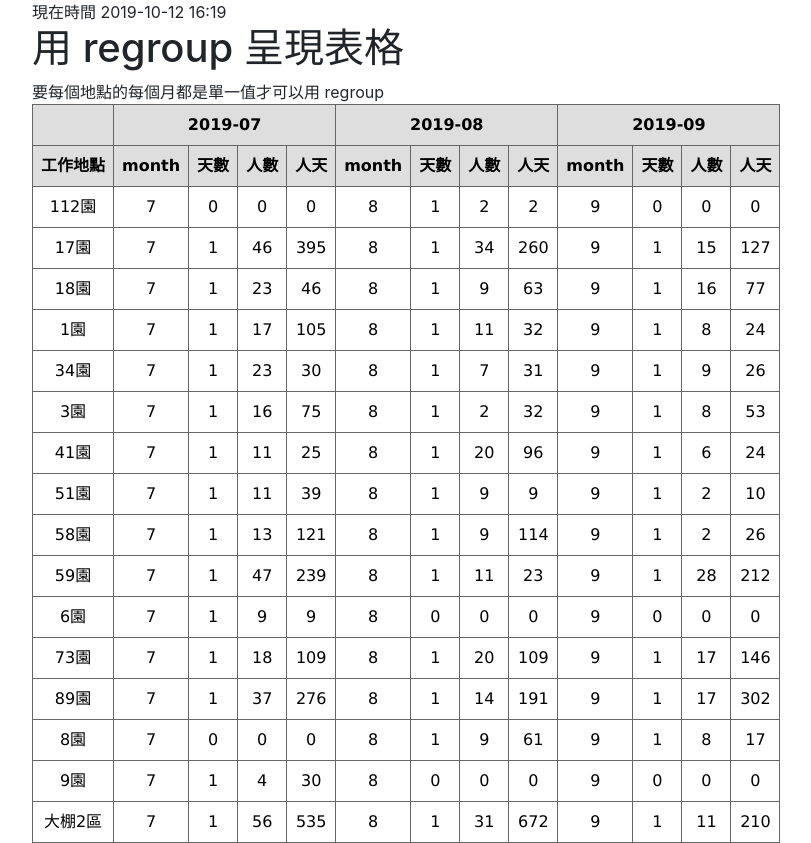
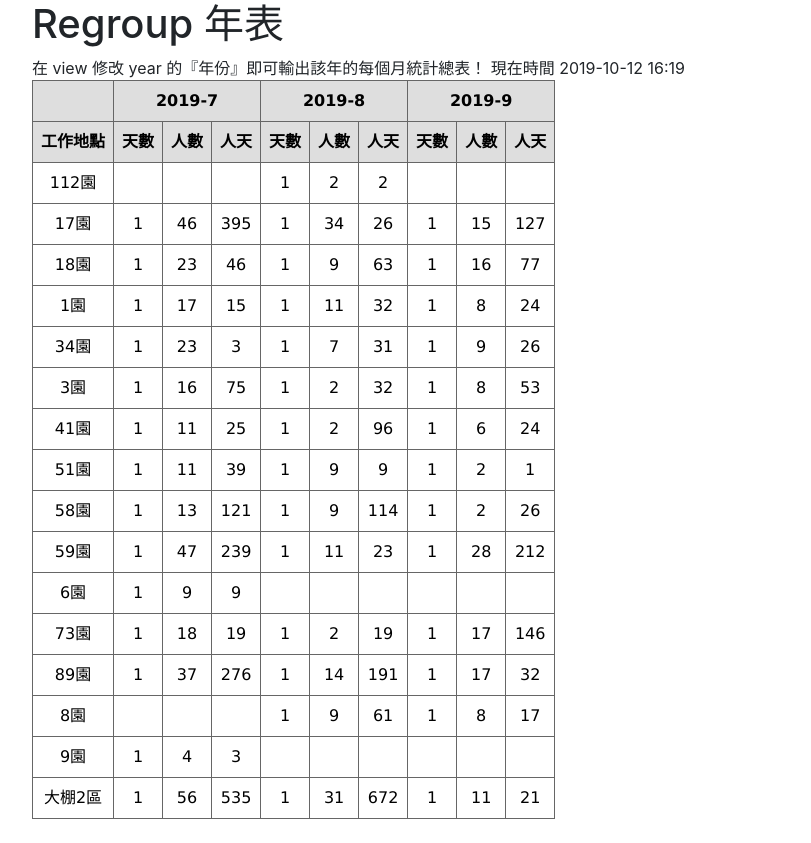
Before and after one commit to amychenmit/misdj-ww, a Django app: page /work3/ in a window 1280 px wide. Shown: the whole page, without its empty margins (53-864 px from the left). After the commit the page ends 819 px from the top, so only its background shows below. Run offline with Django 3.2, Linux system fonts and the light colour scheme; data comes from the database, SQL or seed files in the repository; some libraries are stand-ins or nearby versions.

Commit message:
動態年表完成

```diff
--- a/note/templates/note/work3.html
+++ b/note/templates/note/work3.html
@@ -3,46 +3,38 @@
 {% block content %}
 
 
+
+
+<h1>Regroup 年表</h1>
+在 view 修改 year 的『年份』即可輸出該年的每個月統計總表！
 現在時間 {% now "Y-m-d H:i" %}
-
-<h1>用 regroup 呈現表格</h1>
-要每個地點的每個月都是單一值才可以用 regroup
-
-{% regroup list by place as list2 %}
+<br>
 
 <table class='gridtable'>
         <tr>
             <th></th>
-            <th colspan = 4>2019-07</th>
-            <th colspan = 4>2019-08</th>
-            <th colspan = 4>2019-09</th>
-
+            {% for x in dis_m %}
+            <th colspan = 3>{{year}}-{{x.date1__month}}</th>
+            {% endfor %}
         </tr>
         <tr>
             <th>工作地點</th>
-            <th>month</th>
+            {% for x in dis_m %}
             <th>天數</th>
             <th>人數</th>
             <th>人天</th>
-            <th>month</th>
-            <th>天數</th>
-            <th>人數</th>
-            <th>人天</th>
-            <th>month</th>
-            <th>天數</th>
-            <th>人數</th>
-            <th>人天</th>
+            {% endfor %}
         </tr>
 
+        {% regroup list by place as list2 %}
         {% for y in list2 %}
 
             <tr>
                 <td>{{ y.grouper }}</td>
                 {% for x in y.list %}
-                <td>{{ x.date1__month }}</td>
-                <td>{{ x.New_num_dates }}</td>
-                <td>{{ x.New_num_worker }}</td>
-                <td>{{ x.New_worktimes }}</td>
+                <td>{{ x.New_num_dates|cut:"0" }}</td>
+                <td>{{ x.New_num_worker|cut:"0" }}</td>
+                <td>{{ x.New_worktimes|cut:"0" }}</td>
                 {% endfor %}
             </tr>
         {% endfor %}
--- a/note/views.py
+++ b/note/views.py
@@ -61,20 +61,21 @@ def work(request):
 #妹妹的實驗室：這個寫法可以應付多個不限定月份
 def work3(request):
 
+    #輸入想要的年份即可 Generate 整年的數據
+    year = 2019
     list0={}
+    dis_p = Work.objects.values_list('place', flat=True).distinct().order_by('place')
+    num_p = dis_p.count()
+    dis_m = Work.objects.order_by('date1__month').values('date1__month').distinct()
+    num_m = dis_m.count()
 
-    #共15個
-    dis_p = Work.objects.values_list('place', flat=True).distinct().order_by('place')
-    #共3個
-    dis_m = Work.objects.order_by('date1__month').values('date1__month').distinct()
-
-
-    for i in range(dis_p.count()):
+    for i in range(num_p):
         #現在只可支援連續的月份
-        for j in range(7,10):
+        for j in range(num_m):
 
             #目前的寫法如果 place 超過 99 筆會有錯誤，到時候改成 *1000就可以了
-            list0[i+100*j]={'place':dis_p[i], 'date1__month':j}
+            list0[i+100*j]={'place':dis_p[i], 'date1__year':year ,'date1__month':dis_m[j]['date1__month']}
+
 
     list0 = list0.values()
 
@@ -83,9 +84,8 @@ def work3(request):
 
     for x in list0:
 
-        list2 = list1.filter(place=x['place'],date1__month=x['date1__month'])
+        list2 = list1.filter(place=x['place'],date1__month=x['date1__month'],date1__year=year)
 
-        x['date1__year']=2019
         x['New_num_dates']=x['New_num_worker']=x['New_worktimes']=0
 
 
@@ -94,7 +94,7 @@ def work3(request):
             x['New_num_worker']=list2[0]['num_worker']
             x['New_worktimes']=list2[0]['worktimes']
 
-    context = {'list': list0}
+    context = {'list': list0, 'dis_m':dis_m, 'year':year}
     return render(request, 'note/work3.html', context)
 
 
@@ -191,7 +191,7 @@ def work2(request):
 
             x[str(i)+'num_dates']=x[str(i)+'num_worker']=x[str(i)+'worktimes']=0
 
-            #這個 if 令我百思不解
+
             if listi:
                 x[str(i)+'num_dates']=listi[0]['num_dates']
                 x[str(i)+'num_worker']=listi[0]['num_worker']
```
